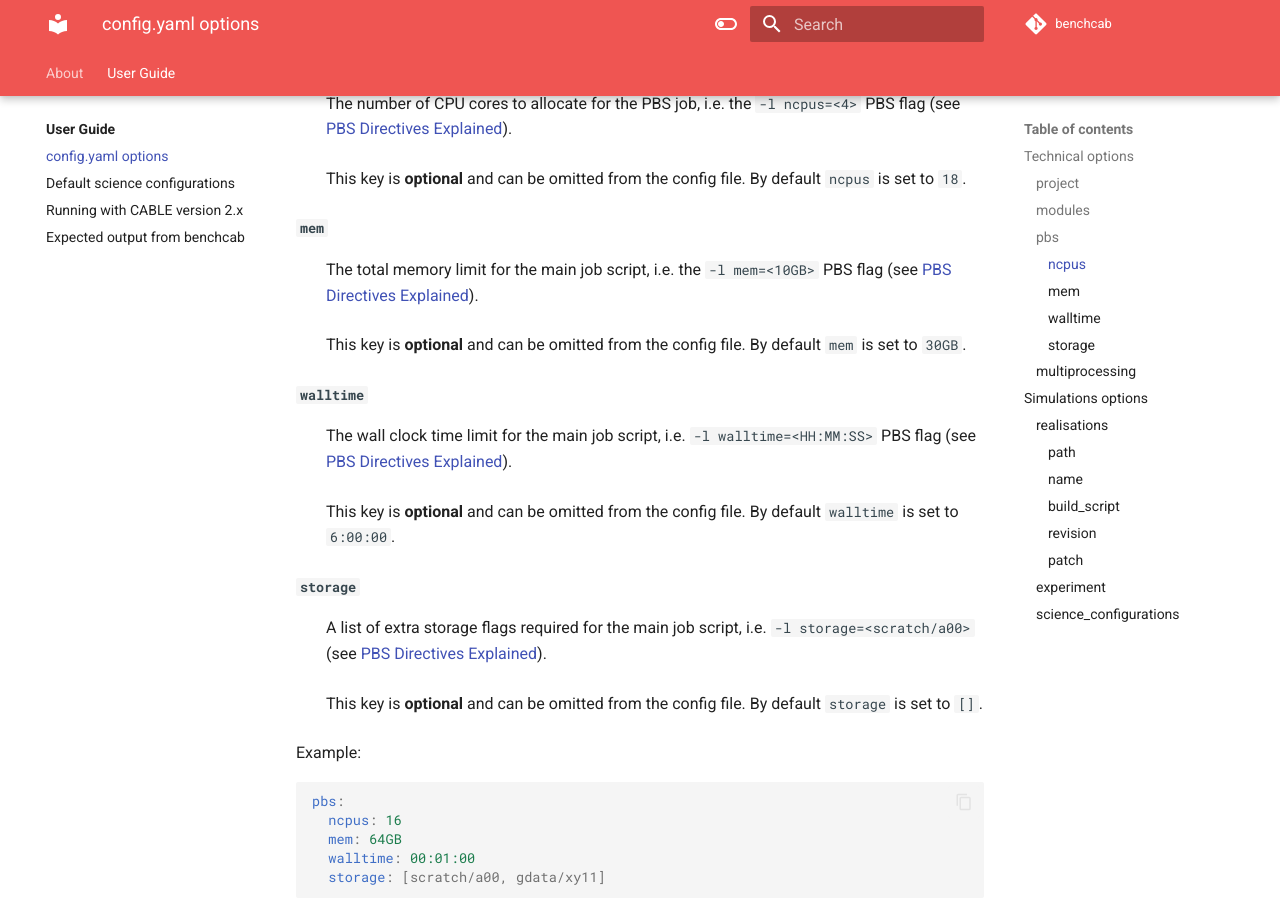
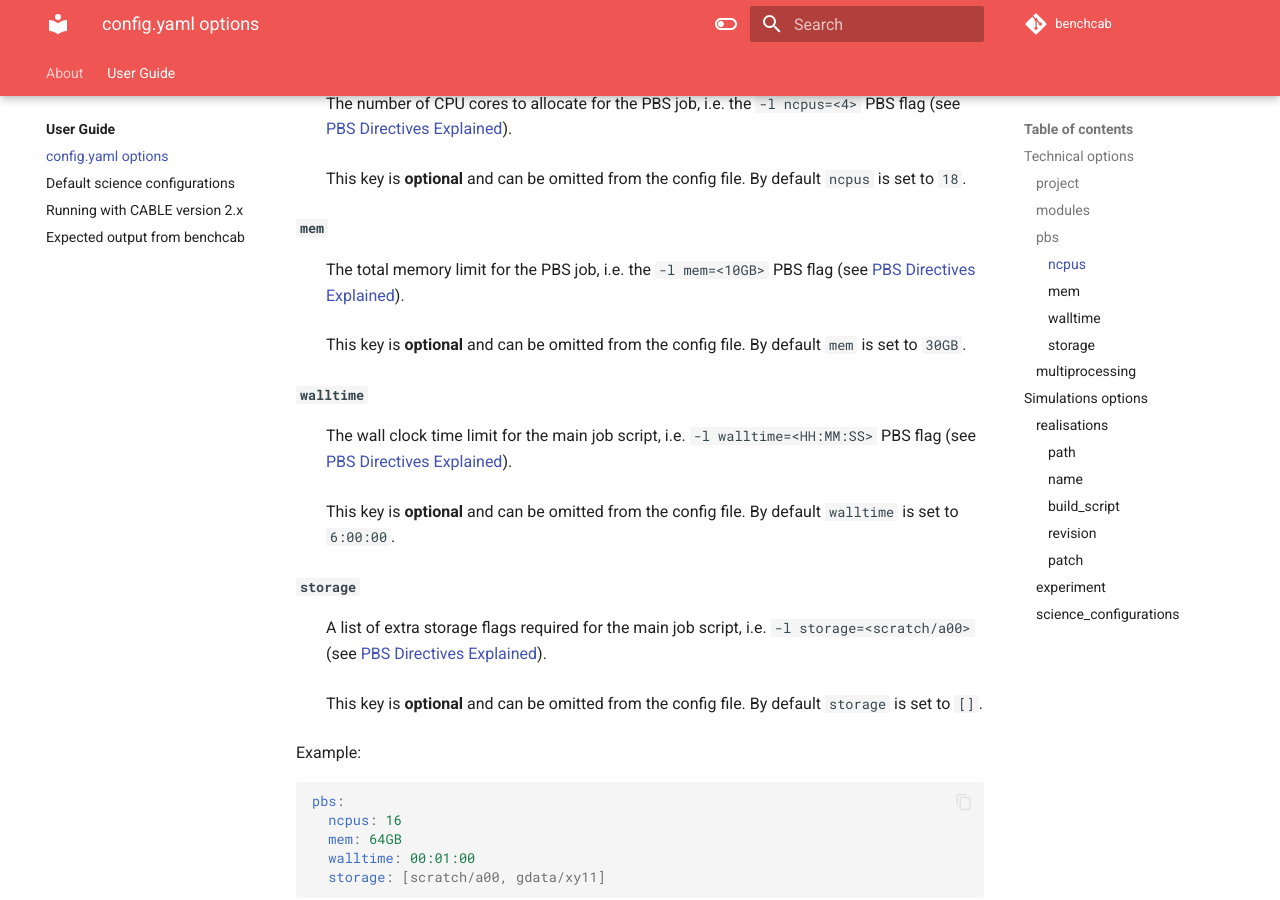
Before and after one commit to mdekauwe/CABLE_benchmarking, an MkDocs documentation site: the page built from docs/user_guide/config_options.md, in a window 1280 px wide and 900 px high, scrolled down 1086 px. Built offline with MkDocs 1.6.1 and Material for MkDocs 9.7.7, drawn with Linux system fonts in a browser that asks for light colours; comment, search, counter and statistics services are not loaded.

Commit message:
Update docs/user_guide/config_options.md
Co-authored-by: Claire Carouge <ccarouge@users.noreply.github.com>

```diff
--- a/docs/user_guide/config_options.md
+++ b/docs/user_guide/config_options.md
@@ -54,7 +54,7 @@ The different running modes of `benchcab` are solely dependent on the options us
 
 #### `mem`
 
-: The total memory limit for the main job script, i.e. the `-l mem=<10GB>` PBS flag (see [PBS Directives Explained][nci-pbs-directives]).
+: The total memory limit for the PBS job, i.e. the `-l mem=<10GB>` PBS flag (see [PBS Directives Explained][nci-pbs-directives]).
 : This key is **optional** and can be omitted from the config file. By default `mem` is set to `30GB`.
 
 #### `walltime`
```
